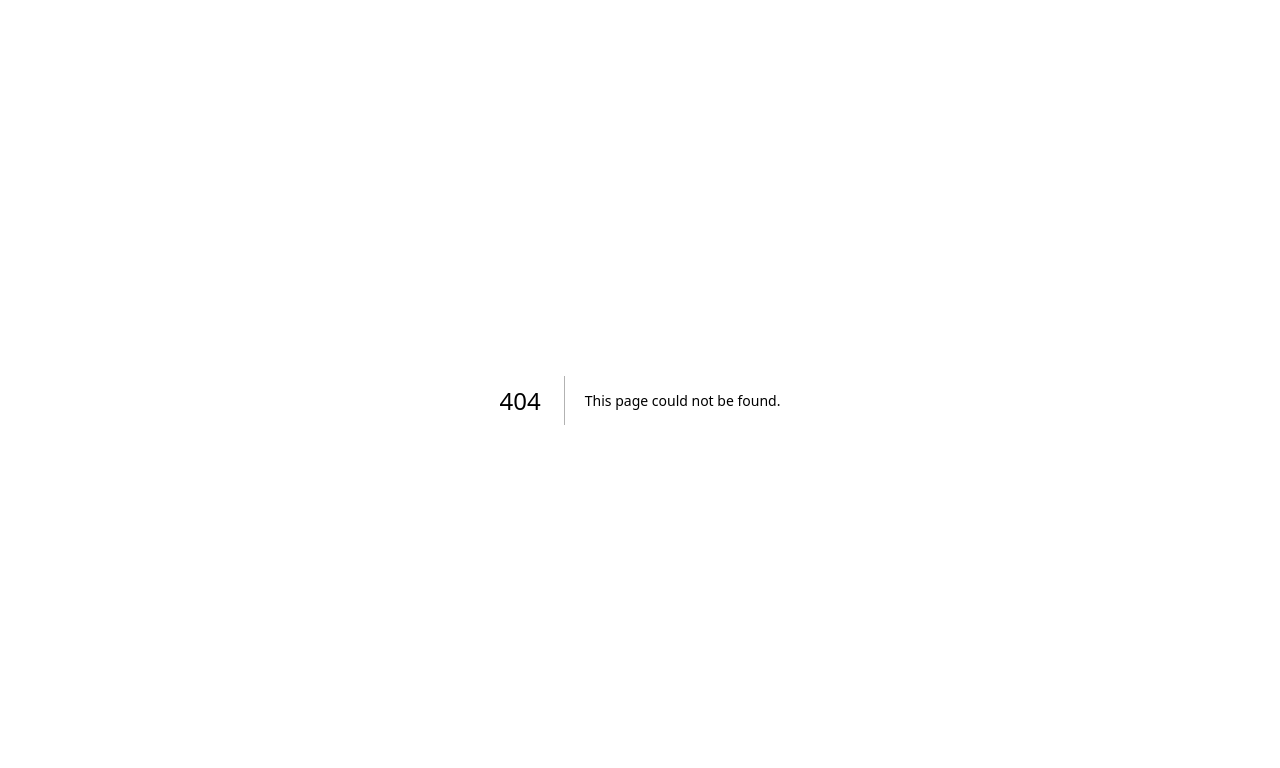
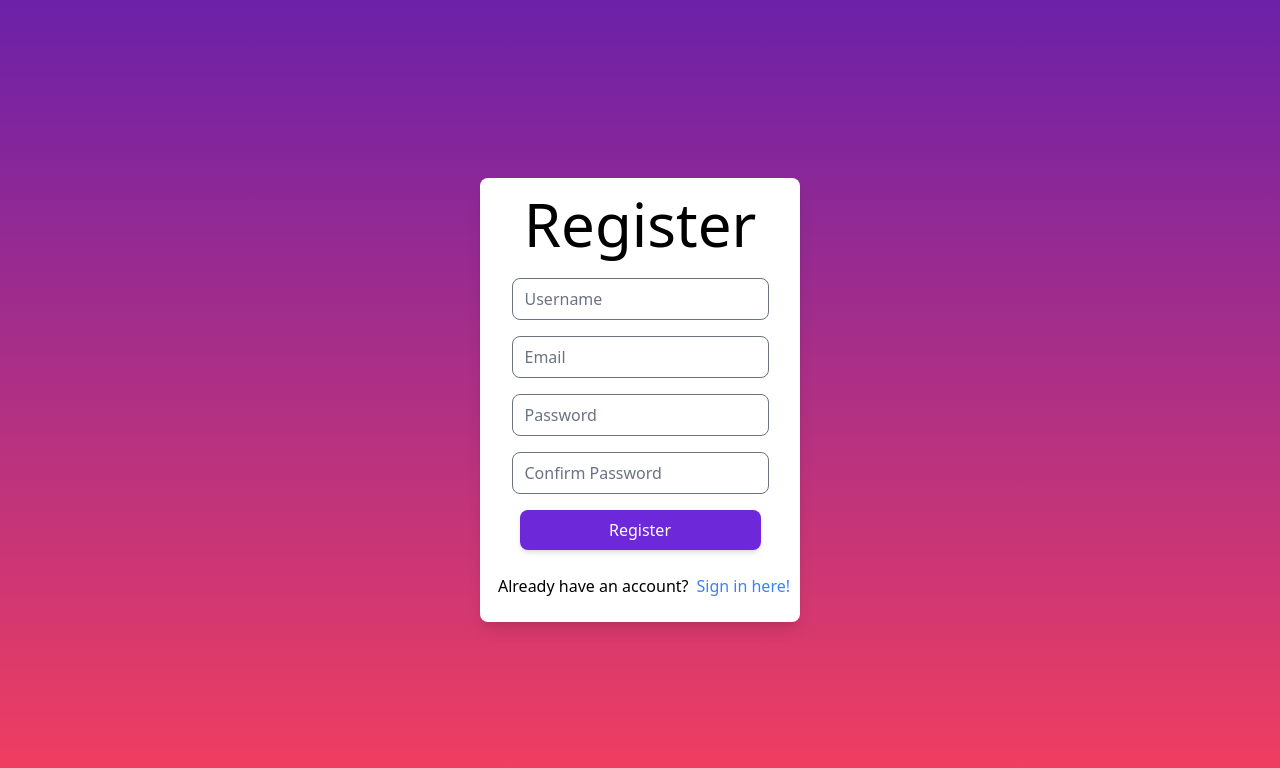
Before and after one commit to willwpearson/optim.boo, a Next.js app: page /account/register in a window 1280 px wide. Before the commit this address had no page. Shown: the top 768 px of the page. Built offline with nearby package versions, Linux system fonts and the light colour scheme.

Commit message:
feat: update styling for login page; work on registration.

```diff
--- a/src/components/LoginForm.jsx
+++ b/src/components/LoginForm.jsx
@@ -21,7 +21,7 @@ const LoginForm = ({ onSubmit }) => {
             <div className='flex flex-col my-4'>
                 <input className='rounded-lg my-2' type="text" value={username} placeholder='Username' onChange={(e) => setUsername(e.target.value)} />
                 <input className='rounded-lg my-2' type="password" value={password} placeholder='Password' onChange={(e) => setPassword(e.target.value)} />
-                <button className='border-2 border-black rounded-lg shadow-lg my-2 p-2 hover:bg-gray-200' type="submit">Login</button>
+                <button className='rounded-lg shadow-md my-2 p-2 bg-violet-700 hover:bg-violet-900 text-white' type="submit">Login</button>
             </div>
         </form>
     )
--- a/src/pages/account/login.jsx
+++ b/src/pages/account/login.jsx
@@ -2,6 +2,8 @@ import { signIn } from "next-auth/react"
 import { useEffect } from "react"
 import { useRouter } from "next/router"
 import { useSession } from "next-auth/react"
+import Link from "next/link"
+import Image from "next/image"
 
 import LoginForm from "../../components/LoginForm"
 
@@ -40,12 +42,26 @@ export default function LoginPage() {
                         <h1 className="text-6xl mb-2">Login</h1>
                         <LoginForm onSubmit={handleLogin} />
                     </div>
+                    <div className="flex my-2">
+                        <p className="mx-2">Don't have an account?</p>
+                        <Link href='/account/register'>
+                            <p className="text-blue-500 hover:text-blue-800">Sign up here!</p>
+                        </Link>
+                    </div>
                     <hr className="w-11/12 bg-black my-2"/>
                     <div className="flex flex-col items-center">
-                        <h1 className="text-2xl">Other Login Options</h1>
+                        <h1 className="text-2xl mt-2">Other Login Options</h1>
                         <div className="flex flex-col m-4">
-                            <button className="m-2 p-2 border-2 border-purple-800 rounded-lg hover:bg-gray-200 text-purple-800" onClick={() => signIn('github')}>
-                                Sign in with Github
+                            <button className="flex items-center m-2 p-2 rounded-lg shadow-md bg-gray-900 hover:bg-gray-700 text-white" onClick={() => signIn('github')}>
+                                <div className="w-6 h-6 mx-2">
+                                    <Image
+                                        width='100'
+                                        height='100'
+                                        src='/github-mark-white.png'
+                                        alt='github'
+                                    />
+                                </div>
+                                <p className="mx-2">Sign in with Github</p>
                             </button>
                         </div>
                     </div>
--- /dev/null
+++ b/src/pages/account/register.jsx
@@ -0,0 +1,88 @@
+import { signIn } from "next-auth/react"
+import { useState, useEffect } from "react"
+import { useRouter } from "next/router"
+import { useSession } from "next-auth/react"
+import Link from "next/link"
+
+/***
+ * Registration page.
+ */
+export default function RegisterPage() {
+    const router = useRouter()
+    const [formData, setFormData] = useState({
+        username: '',
+        email: '',
+        password: '',
+        passveri: ''
+    })
+    const [passValid, setPassValid] = useState(true)
+
+    /***
+     * Handles form input fields updating.
+     */
+    const handleFormChange = (e) => {
+        setFormData({ ...formData, [e.target.name]: e.target.value })
+    }
+
+    /***
+     * Handles the registration form submission.
+     */
+    const handleFormRegister = async (e) => {
+        e.preventDefault()
+
+        if (formData.password !== formData.passveri){
+            setPassValid(false)
+        } else {
+            try {
+                const registrationResponse = await fetch("http://localhost:5001/api/registration", {
+                    method: "POST",
+                    headers: {
+                        "Content-Type": "application/json",
+                    },
+                    body: JSON.stringify(formData),
+                })
+
+                if (registrationResponse.ok) {
+                    console.log("User registered successfully")
+                    router.push('/account/login')
+                } else {
+                    const registrationData = await registrationResponse.json()
+                    console.error("Registration error:", registrationData)
+                }
+            } catch (error) {
+                console.error('Registration error: ', error)
+            }
+        }
+
+    }
+
+    return (
+        <main className='w-screen h-screen bg-gradient-to-b from-purple-800 to-rose-500'>
+            <div className='flex justify-center items-center w-full h-full'>
+                <div className="w-1/4 min-h-1/2 flex flex-col items-center justify-between py-4 bg-white rounded-lg shadow-lg">
+                    <div className="flex flex-col items-center">
+                        <h1 className="text-6xl mb-2">Register</h1>
+                        {!passValid &&
+                            <div>
+                                <p className="text-red-500">Passwords must match.</p>
+                            </div>
+                        }
+                        <form className='flex flex-col my-2' onSubmit={handleFormRegister}>
+                            <input className='rounded-lg my-2' type="text" name="username" value={formData.username} placeholder="Username" onChange={handleFormChange}/>
+                            <input className='rounded-lg my-2' type="text" name="email" value={formData.email} placeholder="Email" onChange={handleFormChange}/>
+                            <input className='rounded-lg my-2' type="password" name="password" value={formData.password} placeholder="Password" onChange={handleFormChange}/>
+                            <input className='rounded-lg my-2' type="password" name="passveri" value={formData.passveri} placeholder="Confirm Password" onChange={handleFormChange}/>
+                            <button className='m-2 p-2 rounded-lg shadow-md bg-violet-700 hover:bg-violet-900 text-white' type='submit'>Register</button>
+                        </form>
+                    </div>
+                    <div className="flex my-2">
+                        <p className="mx-2">Already have an account?</p>
+                        <Link href='/account/login'>
+                            <p className="text-blue-500 hover:text-blue-800">Sign in here!</p>
+                        </Link>
+                    </div>
+                </div>
+            </div>
+        </main>
+    )
+}
```
Also changed, not shown: public/github-mark-white.png (added), public/github-mark.png (added).
